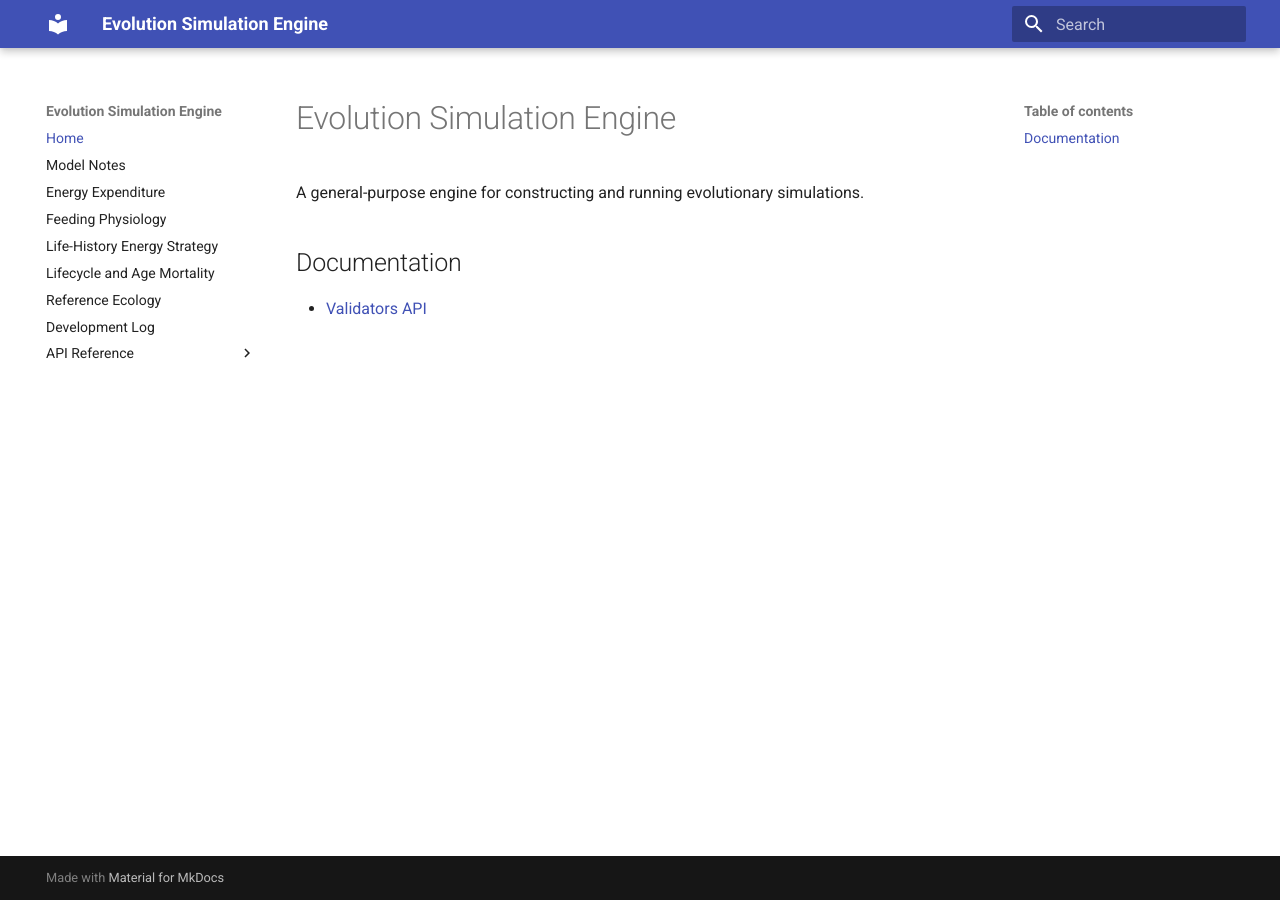
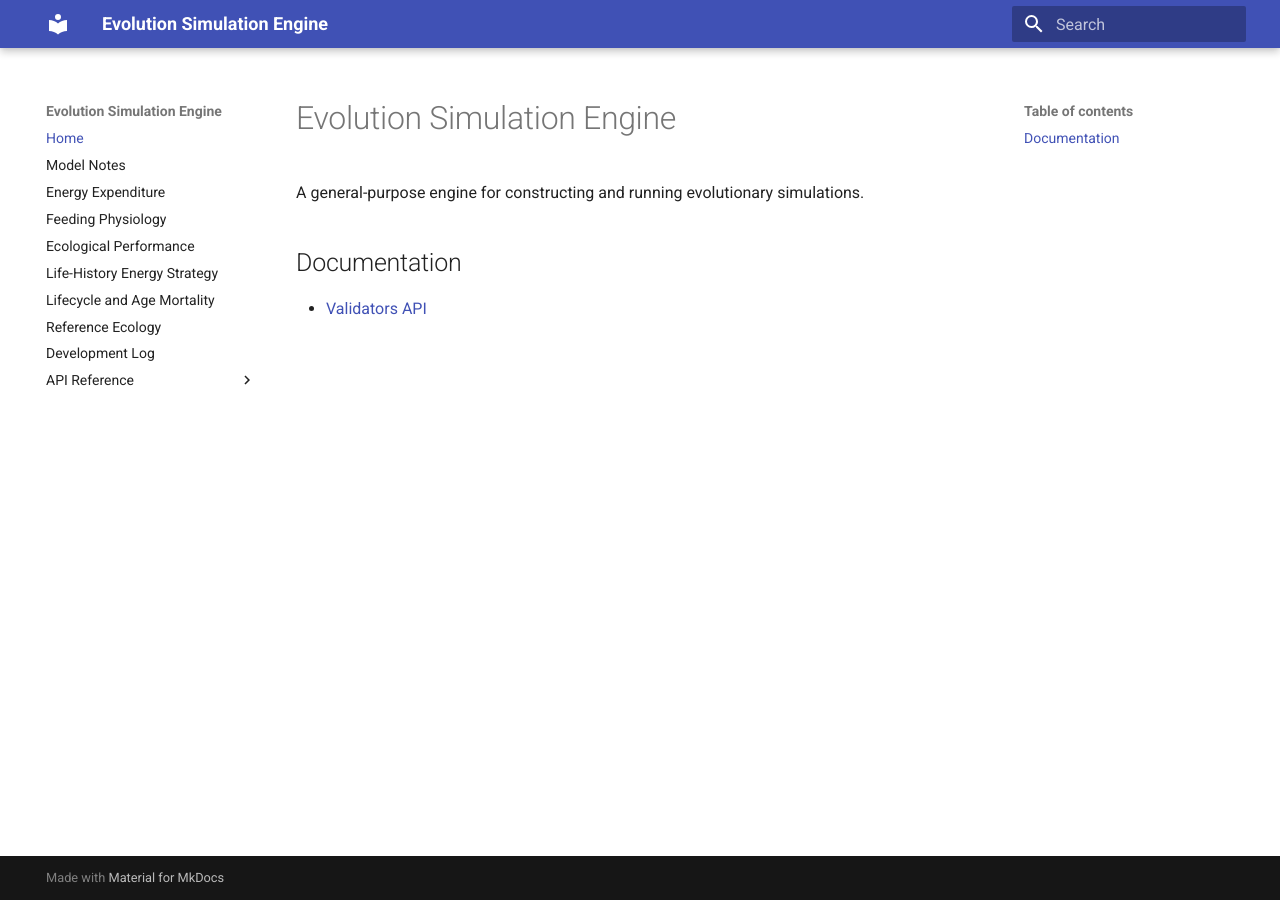
Before and after one commit to abdullahkhan57721/evolution-simulation-engine, an MkDocs documentation site: the page built from docs/index.md, in a window 1280 px wide. Built offline with MkDocs 1.6.1 and Material for MkDocs 9.7.7, drawn with Linux system fonts in a browser that asks for light colours.

Commit message:
Add ecological performance documentation to nav

```diff
--- a/mkdocs.yml
+++ b/mkdocs.yml
@@ -8,6 +8,7 @@ nav:
   - Model Notes: model_notes.md
   - Energy Expenditure: energy_expenditure.md
   - Feeding Physiology: feeding.md
+  - Ecological Performance: ecological_performance.md
   - Life-History Energy Strategy: life_history_energy_strategy.md
   - Lifecycle and Age Mortality: lifecycle.md
   - Reference Ecology: reference_ecology.md
```
